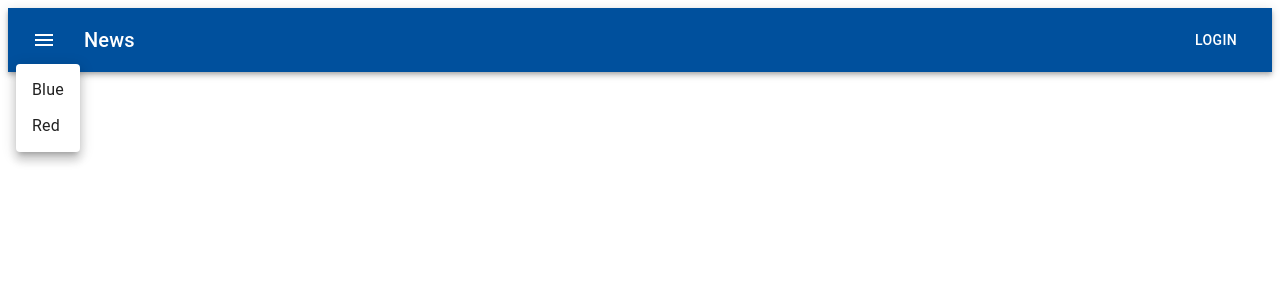
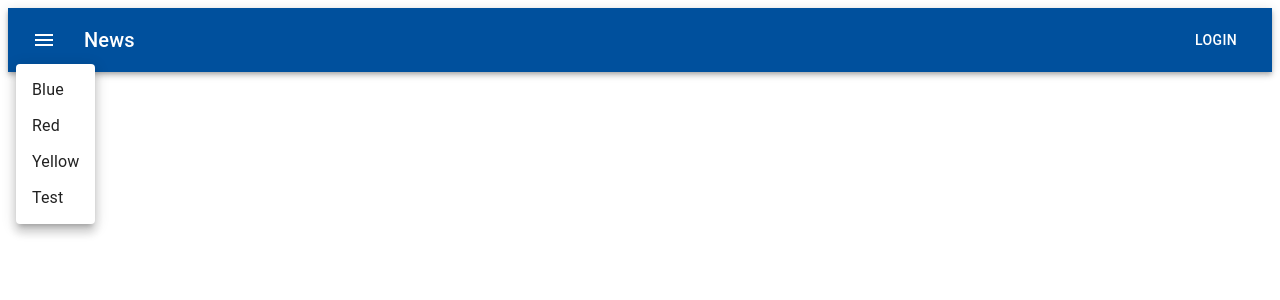
Before and after one commit to Drew-L-Nelson/News-Site, a React (Create React App) app: page / in a window 1280 px wide. Both pictures are taken after a click on the button "menu". Shown: the top 300 px of the page. Built offline with nearby package versions, Linux system fonts and the light colour scheme.

Commit message:
Test confirmed

```diff
--- a/src/NavBar.js
+++ b/src/NavBar.js
@@ -17,6 +17,12 @@ const theme = createTheme({
     },
     secondary: {
       main: '#c1121f'
+    },
+    common: {
+      main: '#ffd500'
+    },
+    test: {
+      main: '#003e1f'
     }
   }
 });
@@ -32,6 +38,14 @@ export default function NavBar() {
 
   const changeStyleBlue = () => {
     setStyle("primary");
+  };
+
+  const changeStyleYellow = () => {
+    setStyle("common");
+  };
+
+  const changeStyleTest = () => {
+    setStyle("test");
   };
 
   const handleChange = (e) => {
@@ -81,10 +95,21 @@ export default function NavBar() {
               handleClose()
               changeStyleBlue()
             }}>Blue</MenuItem>
+
             <MenuItem onClick={() => {
               changeStyleRed()
               handleClose()
             }}>Red</MenuItem>
+
+            <MenuItem onClick={() => {
+              changeStyleYellow()
+              handleClose()
+            }}>Yellow</MenuItem>
+
+            <MenuItem onClick={() => {
+              changeStyleTest()
+              handleClose()
+            }}>Test</MenuItem>
           </Menu>
           <Typography variant="h6" component="div" sx={{ flexGrow: 1 }}>
             News
```
